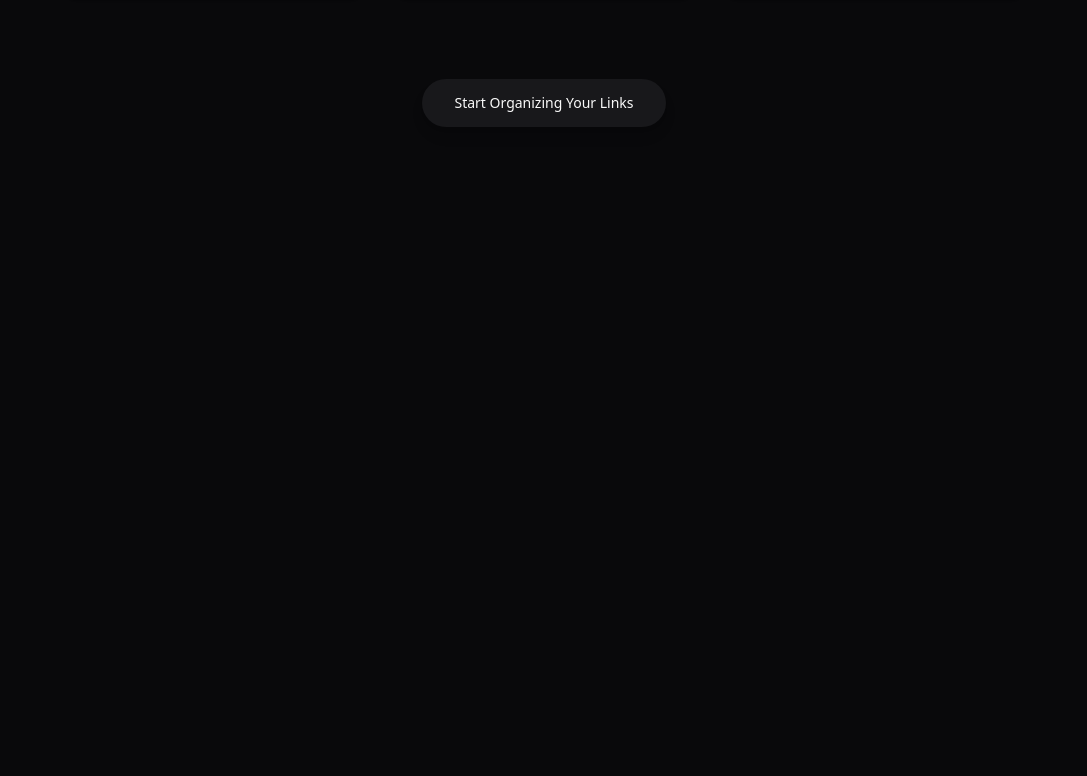
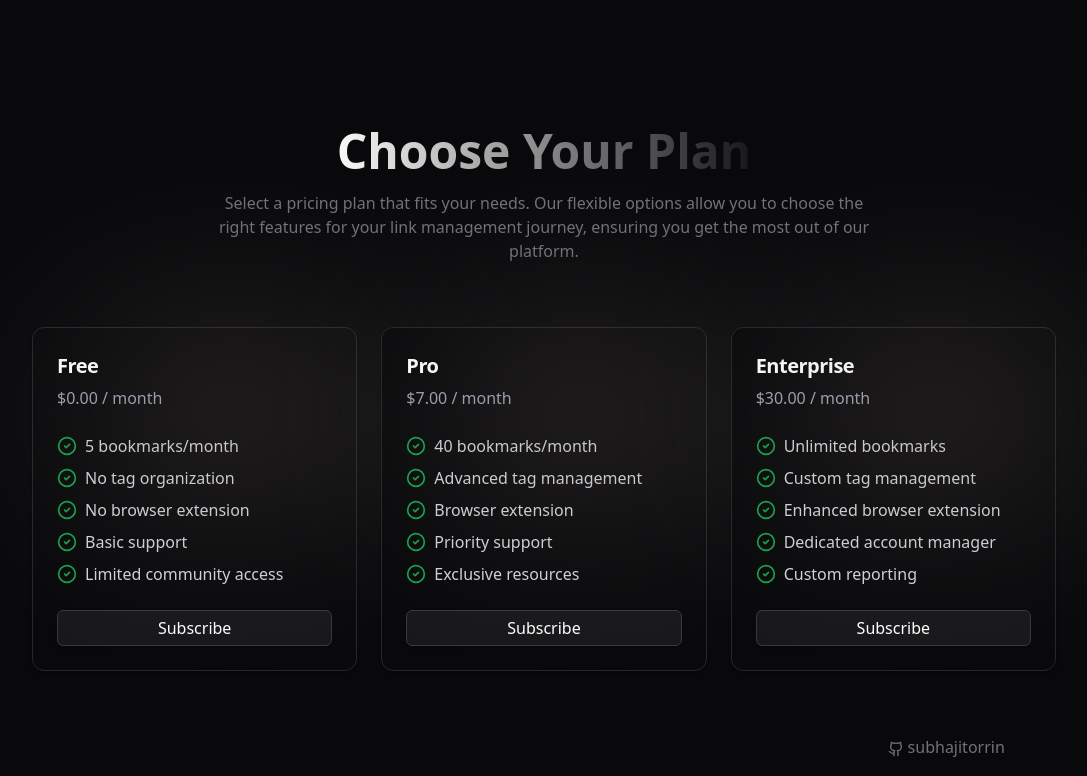
Before and after one commit to subhajitorrin/LinkVault-SaaS, a Next.js app: page / in a window 1280 px wide. Shown: the part 1723-2499 px from the top of the page, without its empty margins (96-1183 px from the left). Before the commit the page ends 1946 px from the top, so only its background shows below. Built offline with nearby package versions, Linux system fonts and the light colour scheme.

Commit message:
update globals.css, page.tsx and Navbar.tsx

```diff
--- a/app/globals.css
+++ b/app/globals.css
@@ -79,6 +79,9 @@
   body {
     @apply bg-background text-foreground;
   }
+  html {
+    scroll-behavior: smooth;
+  }
 }
 
 .radial {
--- a/app/page.tsx
+++ b/app/page.tsx
@@ -1,5 +1,5 @@
 import Navbar from "@/components/navbar/Navbar";
-import { BadgePlus } from "lucide-react";
+import { BadgePlus, CheckCircle2, Github } from "lucide-react";
 import Image from "next/image";
 import Link from "next/link";
 import React from "react";
@@ -8,7 +8,8 @@ import {
   Card,
   CardHeader,
   CardTitle,
-  CardDescription
+  CardDescription,
+  CardContent
 } from "@/components/ui/card";
 import { Link2, Search, Tags, FolderTree, Brain, Lock } from "lucide-react";
 
@@ -50,13 +51,49 @@ const features = [
   }
 ];
 
+const plans = [
+  {
+    name: "Free",
+    price: "$0.00",
+    features: [
+      "5 bookmarks/month",
+      "No tag organization",
+      "No browser extension",
+      "Basic support",
+      "Limited community access"
+    ]
+  },
+  {
+    name: "Pro",
+    price: "$7.00",
+    features: [
+      "40 bookmarks/month",
+      "Advanced tag management",
+      "Browser extension",
+      "Priority support",
+      "Exclusive resources"
+    ]
+  },
+  {
+    name: "Enterprise",
+    price: "$30.00",
+    features: [
+      "Unlimited bookmarks",
+      "Custom tag management",
+      "Enhanced browser extension",
+      "Dedicated account manager",
+      "Custom reporting"
+    ]
+  }
+];
+
 const LandingPage = () => {
   return (
     <>
       <Navbar />
       <div className="min-h-screen text-white px-[5%] md:px-[10%]">
         {/* herosection */}
-        <section className="mt-16">
+        <section className="mt-16" id="home">
           <h1 className="md:text-center text-start text-gradient leading-tight md:text-7xl text-3xl font-semibold">
             Streamline Your Links
           </h1>
@@ -79,7 +116,7 @@ const LandingPage = () => {
             </Link>
           </div>
 
-          <div className="relative md:py-20 mt-8">
+          <div className="relative md:pt-20 mt-8">
             <div className="w-full h-3/6 absolute rounded-[50%] radial--blur opacity-40 mx-10" />
             <div className="w-full aspect-video relative">
               <Image
@@ -98,7 +135,7 @@ const LandingPage = () => {
           </div>
         </section>
 
-        <section className="py-24 px-4 md:px-6 lg:px-8 mt-16">
+        <section className="py-24 px-4 md:px-6 lg:px-8 " id="feature">
           <div className="max-w-7xl mx-auto">
             <h2 className=" text-3xl md:text-5xl font-bold text-center mb-4">
               <span className="bg-clip-text text-transparent bg-gradient-to-l from-primary to-primary-foreground">
@@ -139,6 +176,67 @@ const LandingPage = () => {
             </div>
           </div>
         </section>
+
+        <section className="md:mt-16" id="pricing">
+          <div className="">
+            <h2 className="text-3xl md:text-5xl font-bold text-center mb-4">
+              <span className="bg-clip-text text-transparent bg-gradient-to-l from-primary to-primary-foreground">
+                Choose Your Plan
+              </span>
+            </h2>
+            <p className="text-center text-muted-foreground mb-16 max-w-2xl mx-auto">
+              Select a pricing plan that fits your needs. Our flexible options
+              allow you to choose the right features for your link management
+              journey, ensuring you get the most out of our platform.
+            </p>
+          </div>
+          <div className="grid gap-6 sm:grid-cols-2 lg:grid-cols-3">
+            {plans.map((plan) => (
+              <Card
+                key={plan.name}
+                className={`bg-zinc-950 border-zinc-800 relative `}
+              >
+                <div className="w-full h-3/6 absolute rounded-[50%] radial--blur opacity-30 mx-10" />
+
+                <CardHeader>
+                  <CardTitle className="text-white text-lg sm:text-xl">
+                    {plan.name}
+                  </CardTitle>
+                  <CardDescription className="text-gray-400 text-sm sm:text-base">
+                    {plan.price} / month
+                  </CardDescription>
+                </CardHeader>
+                <CardContent className="flex flex-col h-full">
+                  <ul className="space-y-2 mb-6">
+                    {plan.features.map((feature, index) => (
+                      <li
+                        key={index}
+                        className="flex items-center text-gray-300 text-sm sm:text-base"
+                      >
+                        <CheckCircle2 className="h-5 w-5 text-green-600 mr-2 flex-shrink-0" />
+                        <span>{feature}</span>
+                      </li>
+                    ))}
+                  </ul>
+                  <Link href={"/sign-in"}>
+                    <Button className="w-full bg-zinc-900 hover:opacity-90 transition-all ease-linear duration-200 text-white border border-[#393939] text-sm sm:text-base">
+                      Subscribe
+                    </Button>
+                  </Link>
+                </CardContent>
+              </Card>
+            ))}
+          </div>
+        </section>
+
+        <section className="mt-16 flex justify-end mr-[5%]">
+          <Link href={"/"}>
+            <p className="text-center text-zinc-500 flex items-center cursor-pointer ">
+              <Github className="h-4 w-4 mr-1 relative mt-1" />
+              subhajitorrin
+            </p>
+          </Link>
+        </section>
       </div>
     </>
   );
--- a/components/navbar/Navbar.tsx
+++ b/components/navbar/Navbar.tsx
@@ -14,25 +14,25 @@ import {
 const navItems = [
   {
     name: "Home",
-    path: "/",
+    path: "#home",
     ele: <Home className="h-4 w-4" />
   },
   {
-    name: "Pricing",
-    path: "/pricing",
-    ele: <DollarSign className="h-4 w-4" />
+    name: "Feature",
+    path: "#feature",
+    ele: <Compass className="h-4 w-4" />
   },
   {
-    name: "Explore",
-    path: "/explore",
-    ele: <Compass className="h-4 w-4" />
+    name: "Pricing",
+    path: "#pricing",
+    ele: <DollarSign className="h-4 w-4" />
   }
 ];
 
 const Navbar = () => {
   const [open, setOpen] = React.useState<boolean>(false);
   return (
-    <nav className="py-4 md:px-[10%] px-[5%] w-full flex justify-between text-white items-center">
+    <nav className="sticky top-0 backdrop-blur-md z-[1000] py-2 md:px-[10%] px-[5%] w-full flex justify-between text-white items-center">
       <Link href={"/"} className="font-bold md:text-2xl text-lg">
         LinksVault
       </Link>
```
